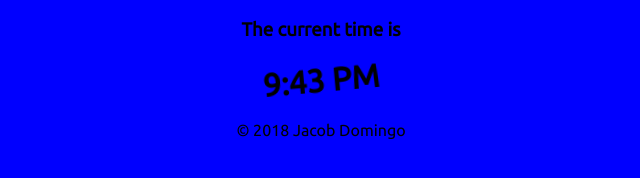
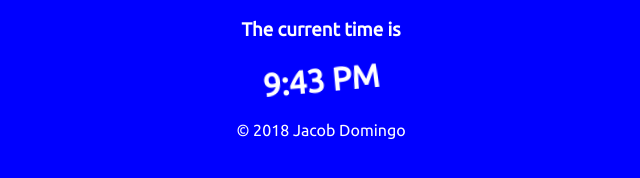
Before and after one commit to jdomingo1102/dragdrop, a plain HTML site: page time.html in a window 1280 px wide. Shown: the whole page, without its empty margins (319-959 px from the left). Drawn offline with Linux system fonts and the light colour scheme.

Commit message:
Update time.html

```diff
--- a/time.html
+++ b/time.html
@@ -8,12 +8,12 @@ body {
 	font-family: 'Ubuntu', sans-serif;
 background-color: blue;
     text-align: center;
-	text-color: white;
+	color: white;
 }
 h1 {
 	font-family: 'Ubuntu', sans-serif;
     text-align: center;
-	text-color: white;
+	color: white;
     text-align: center;
     -webkit-animation-name: tilt;
     -webkit-animation-duration: 3s;
```
